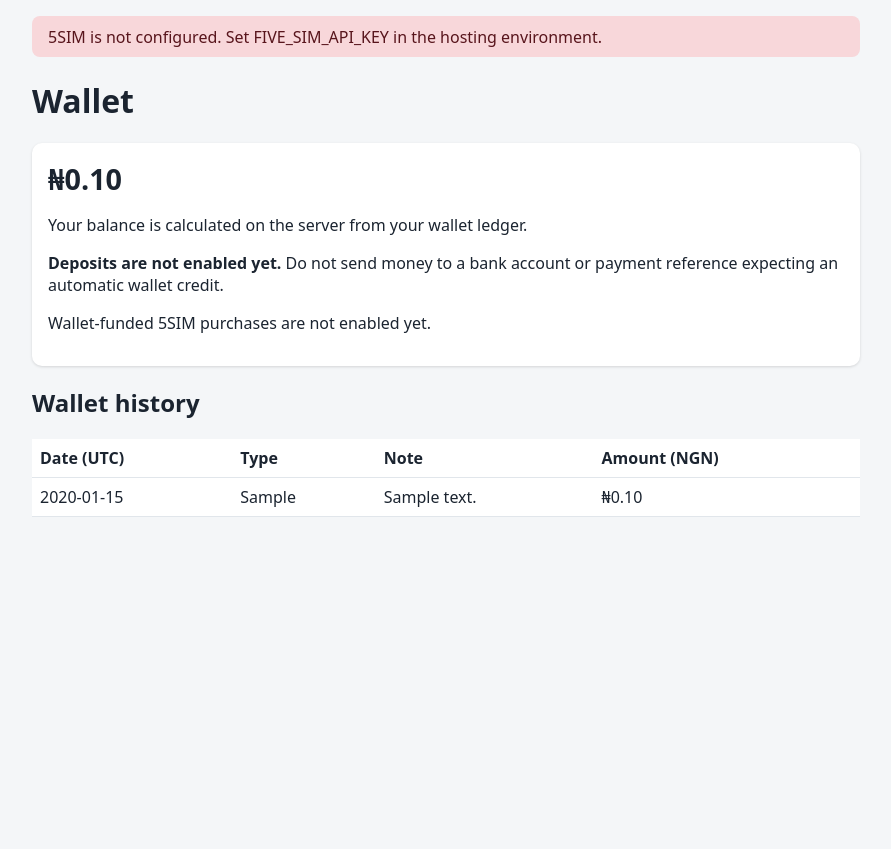
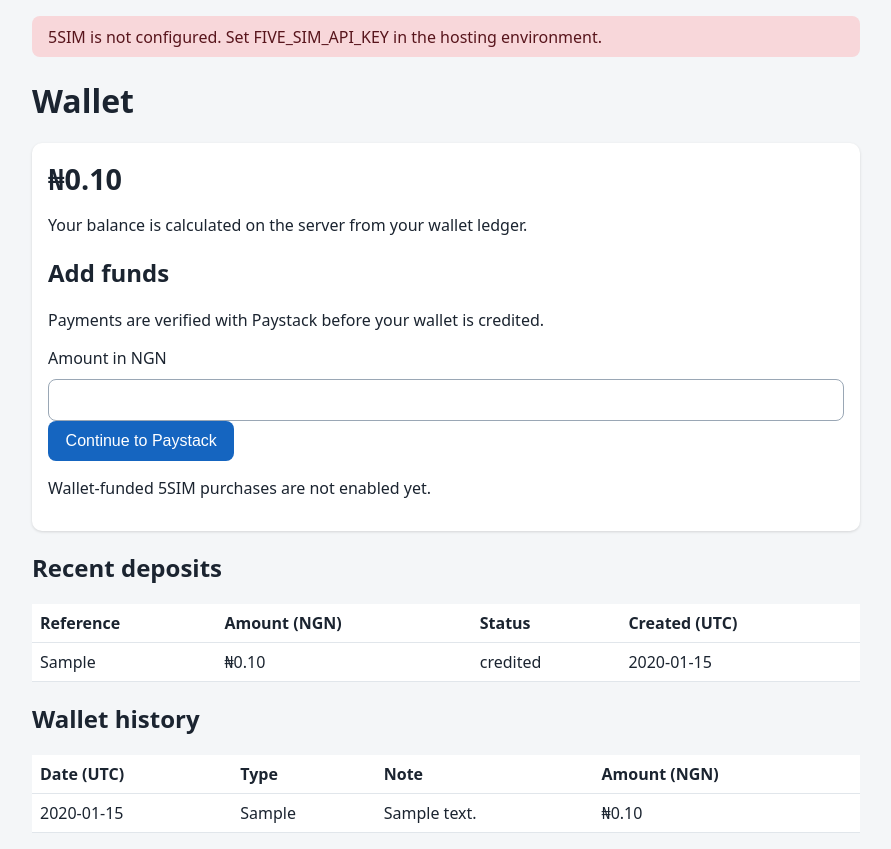
Before and after one commit to reye10984/NUMBERHUB, a Flask app: page /wallet in a window 1280 px wide. Shown: the part 46-895 px from the top of the page, without its empty margins (194-1085 px from the left). Before the commit the page ends 563 px from the top, so only its background shows below. Run offline with Flask 3, Linux system fonts and the light colour scheme; the visitor is signed in with stand-in values (Sample User, id 1); tables that the repository leaves empty hold one stand-in row (values such as "Sample post").

Commit message:
Integrate secure Paystack wallet deposits

```diff
--- a/app.py
+++ b/app.py
@@ -5,7 +5,13 @@ from functools import wraps
 from flask import (Flask, abort, current_app, flash, g, jsonify, redirect,
                    render_template, request, session, url_for)
 from werkzeug.security import check_password_hash, generate_password_hash
-from wallet import ensure_wallet_schema, ensure_pending_payment_schema
+from wallet import (
+    ensure_wallet_schema, ensure_pending_payment_schema,
+    create_pending_payment, complete_pending_payment,
+)
+from paystack import (
+    initialize_transaction, verify_transaction, PaystackError,
+)
 
 SCHEMA = """
 CREATE TABLE IF NOT EXISTS users(id INTEGER PRIMARY KEY, email TEXT UNIQUE NOT NULL,
@@ -175,7 +181,132 @@ def create_app(config=None):
             "SELECT * FROM ledger WHERE user_id=? ORDER BY id DESC LIMIT 50",
             (uid,),
         ).fetchall()
-        return render_template("wallet.html", bal=balance(d, uid), ledger=rows)
+        pending = d.execute(
+            """SELECT reference, amount_kobo, status, created_at
+               FROM wallet_pending_payments
+               WHERE user_id=? ORDER BY id DESC LIMIT 10""",
+            (uid,),
+        ).fetchall()
+        return render_template(
+            "wallet.html", bal=balance(d, uid), ledger=rows, pending=pending
+        )
+
+    @app.post("/wallet/deposit")
+    @login_required
+    def wallet_deposit():
+        from decimal import Decimal, InvalidOperation
+
+        raw = request.form.get("amount", "").strip()
+        try:
+            value = Decimal(raw)
+            if not value.is_finite() or value <= 0 or value * 100 != (value * 100).to_integral_value():
+                raise ValueError
+            amount_kobo = int(value * 100)
+        except (InvalidOperation, ValueError):
+            flash("Enter a valid deposit amount with at most two decimal places.", "error")
+            return redirect(url_for("wallet_page"))
+
+        minimum = int(os.environ.get("WALLET_MIN_DEPOSIT_KOBO", "10000"))
+        maximum = int(os.environ.get("WALLET_MAX_DEPOSIT_KOBO", "50000000"))
+        if minimum <= 0 or maximum < minimum or not minimum <= amount_kobo <= maximum:
+            flash(
+                f"Deposit must be between ₦{minimum / 100:.2f} and ₦{maximum / 100:.2f}.",
+                "error",
+            )
+            return redirect(url_for("wallet_page"))
+
+        from urllib.parse import urlparse
+
+        base_url = os.environ.get("PUBLIC_BASE_URL", "").strip().rstrip("/")
+        try:
+            parsed_base_url = urlparse(base_url)
+            base_port = parsed_base_url.port
+        except ValueError:
+            parsed_base_url = None
+            base_port = None
+
+        if (
+            parsed_base_url is None
+            or parsed_base_url.scheme != "https"
+            or not parsed_base_url.hostname
+            or parsed_base_url.username is not None
+            or parsed_base_url.password is not None
+            or base_port not in (None, 443)
+            or parsed_base_url.path not in ("", "/")
+            or parsed_base_url.query
+            or parsed_base_url.fragment
+            or any(char.isspace() for char in base_url)
+        ):
+            flash("Secure payment callback is not configured. Please try again later.", "error")
+            return redirect(url_for("wallet_page"))
+
+        reference = "nh_" + secrets.token_urlsafe(24).replace("-", "x").replace("_", "y")
+        timestamp = now()
+        currency = os.environ.get("PAYSTACK_CURRENCY", "NGN").strip().upper()
+
+        try:
+            create_pending_payment(
+                db(), int(g.user["id"]), reference, amount_kobo, currency, timestamp
+            )
+            result = initialize_transaction(
+                g.user["email"], amount_kobo, reference,
+                base_url + url_for("paystack_callback"),
+            )
+            return redirect(result["authorization_url"])
+        except (PaystackError, ValueError, sqlite3.Error):
+            current_app.logger.exception("Paystack deposit initialization failed")
+            flash("Could not start the payment. Your wallet has not been credited.", "error")
+            return redirect(url_for("wallet_page"))
+
+    @app.get("/payments/paystack/callback")
+    def paystack_callback():
+        reference = request.args.get("reference", "").strip()
+        if not re.fullmatch(r"[A-Za-z0-9._:-]{8,128}", reference):
+            flash("Invalid payment reference.", "error")
+            return redirect(url_for("login"))
+
+        payment = db().execute(
+            """SELECT p.user_id, p.amount_kobo, p.currency, p.status, u.email
+               FROM wallet_pending_payments p
+               JOIN users u ON u.id=p.user_id
+               WHERE p.reference=?""",
+            (reference,),
+        ).fetchone()
+
+        if payment is None:
+            flash("Payment reference was not found.", "error")
+            return redirect(url_for("login"))
+
+        if payment["status"] == "credited":
+            flash("This payment has already been credited.", "ok")
+            if session.get("uid") == payment["user_id"]:
+                return redirect(url_for("wallet_page"))
+            return redirect(url_for("login"))
+
+        try:
+            verified = verify_transaction(
+                reference,
+                expected_amount_kobo=payment["amount_kobo"],
+                expected_email=payment["email"],
+            )
+            if verified.get("currency") != payment["currency"]:
+                raise PaystackError("Payment currency does not match the pending deposit.")
+
+            credited = complete_pending_payment(
+                db(), reference, payment["amount_kobo"],
+                payment["currency"], now(),
+            )
+            if credited:
+                flash("Payment verified and wallet credited successfully.", "ok")
+            else:
+                flash("Payment was already processed or could not be matched.", "error")
+        except (PaystackError, ValueError, sqlite3.Error):
+            current_app.logger.exception("Paystack callback verification failed")
+            flash("Payment could not be verified. Your wallet has not been credited.", "error")
+
+        if session.get("uid") == payment["user_id"]:
+            return redirect(url_for("wallet_page"))
+        return redirect(url_for("login"))
 
     @app.get("/request")
     @login_required
--- a/paystack.py
+++ b/paystack.py
@@ -1,6 +1,7 @@
 """Server-side Paystack API helpers. Never trust browser payment claims."""
 import os
 import re
+from urllib.parse import urlparse
 
 import requests
 
@@ -55,8 +56,26 @@ def initialize_transaction(email, amount_kobo, reference, callback_url):
         raise ValueError("Amount must be a positive integer number of kobo.")
     if not isinstance(reference, str) or not REFERENCE_RE.fullmatch(reference):
         raise ValueError("Invalid payment reference.")
-    if not isinstance(callback_url, str) or not callback_url.startswith("https://"):
+    if not isinstance(callback_url, str):
         raise ValueError("A secure HTTPS callback URL is required.")
+
+    try:
+        callback = urlparse(callback_url)
+        callback_port = callback.port
+    except ValueError as exc:
+        raise ValueError("Invalid callback URL.") from exc
+
+    if (
+        callback.scheme != "https"
+        or not callback.hostname
+        or callback.username is not None
+        or callback.password is not None
+        or callback_port not in (None, 443)
+        or callback.query
+        or callback.fragment
+        or any(char.isspace() for char in callback_url)
+    ):
+        raise ValueError("A valid secure HTTPS callback URL is required.")
 
     data = _api_request(
         "POST",
@@ -71,9 +90,25 @@ def initialize_transaction(email, amount_kobo, reference, callback_url):
     )
     authorization_url = data.get("authorization_url")
     returned_reference = data.get("reference")
+    try:
+        parsed_url = (
+            urlparse(authorization_url)
+            if isinstance(authorization_url, str)
+            else None
+        )
+        checkout_port = parsed_url.port if parsed_url is not None else None
+    except ValueError as exc:
+        raise PaystackError(
+            "Paystack returned invalid transaction details."
+        ) from exc
+
     if (
-        not isinstance(authorization_url, str)
-        or not authorization_url.startswith("https://")
+        parsed_url is None
+        or parsed_url.scheme != "https"
+        or parsed_url.hostname != "checkout.paystack.com"
+        or parsed_url.username is not None
+        or parsed_url.password is not None
+        or checkout_port not in (None, 443)
         or not isinstance(returned_reference, str)
         or returned_reference != reference
     ):
--- /dev/null
+++ b/pytest.ini
@@ -0,0 +1,2 @@
+[pytest]
+testpaths = tests
--- a/templates/wallet.html
+++ b/templates/wallet.html
@@ -4,9 +4,34 @@
 <div class="card">
   <p class="big">₦{{ "%.2f"|format(bal / 100) }}</p>
   <p>Your balance is calculated on the server from your wallet ledger.</p>
-  <p><strong>Deposits are not enabled yet.</strong> Do not send money to a bank account or payment reference expecting an automatic wallet credit.</p>
+  <h2>Add funds</h2>
+  <p>Payments are verified with Paystack before your wallet is credited.</p>
+  <form method="post" action="{{ url_for('wallet_deposit') }}">
+    <input type="hidden" name="csrf_token" value="{{ csrf_token() }}">
+    <label for="amount">Amount in NGN</label>
+    <input id="amount" name="amount" type="number" min="100" max="500000" step="0.01" required>
+    <button type="submit">Continue to Paystack</button>
+  </form>
   <p>Wallet-funded 5SIM purchases are not enabled yet.</p>
 </div>
+
+<h2>Recent deposits</h2>
+<div class="scroll">
+<table>
+  <tr><th>Reference</th><th>Amount (NGN)</th><th>Status</th><th>Created (UTC)</th></tr>
+  {% for item in pending %}
+  <tr>
+    <td>{{ item.reference }}</td>
+    <td>₦{{ "%.2f"|format(item.amount_kobo / 100) }}</td>
+    <td>{{ item.status }}</td>
+    <td>{{ item.created_at }}</td>
+  </tr>
+  {% else %}
+  <tr><td colspan="4">No deposits yet.</td></tr>
+  {% endfor %}
+</table>
+</div>
+
 <h2>Wallet history</h2>
 <div class="scroll">
 <table>
```
Also changed, not shown: tests/test_paystack_routes.py (added, +218 -0 lines), tests/test_wallet.py (+55 -0 lines), wallet.py (+6 -1 lines), 1 other file.
